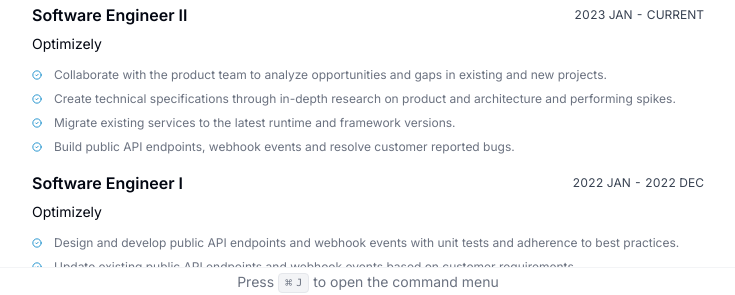
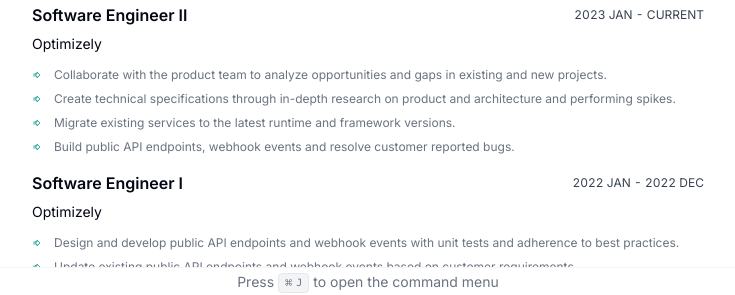
Before and after one commit to shunjid/shunjid.github.io, a Next.js app: page / in a window 1280 px wide. Shown: the part 503-798 px from the top of the page, without its empty margins (272-1007 px from the left). Built offline with nearby package versions, Linux system fonts and the light colour scheme.

Commit message:
Update experience section color

```diff
--- a/src/app/experience/index.tsx
+++ b/src/app/experience/index.tsx
@@ -1,4 +1,4 @@
-import { CheckCircle2Icon } from "lucide-react";
+import { ArrowBigRightDashIcon } from "lucide-react";
 import React from "react";
 
 import { Card, CardContent, CardHeader } from "@/components/ui/card";
@@ -19,9 +19,9 @@ export default function Experience(
         <Card key={1} className="bg-warning">
           <CardHeader>
             <div className="flex items-center justify-between gap-x-2 text-base">
-              <h3 className="my-2 inline-flex items-center justify-center gap-x-1 font-semibold leading-none">
+              <h4 className="my-2 inline-flex items-center justify-center gap-x-1 font-semibold leading-none">
                 {individualExperience.title}
-              </h3>
+              </h4>
               <div className="text-xs tabular-nums text-gray-700">
                 {individualExperience.start} - {individualExperience.end}
               </div>
@@ -43,7 +43,7 @@ export default function Experience(
                   key={contribution}
                   className="flex items-center space-x-3 text-xs rtl:space-x-reverse"
                 >
-                  <CheckCircle2Icon className="h-2.5 w-2.5 flex-shrink-0 text-sky-600" />
+                  <ArrowBigRightDashIcon className="h-2.5 w-2.5 flex-shrink-0 text-teal-600" />
                   <span>{contribution}</span>
                 </li>
               ))}
```
